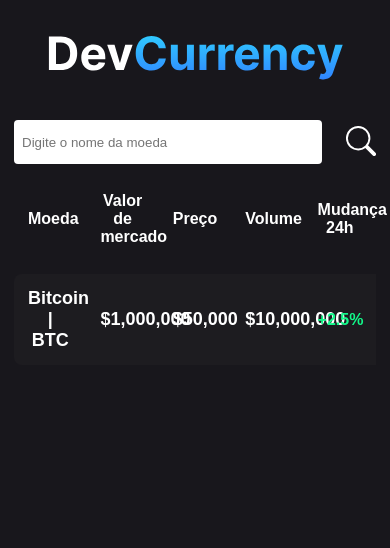
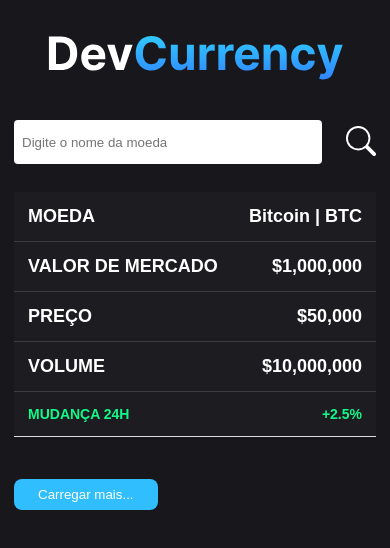
Before and after one commit to devisceral/criptoapp, a React (Vite) app: page / in a window 390 px wide. Shown: the top 548 px of the page. Built offline with nearby package versions, Linux system fonts and the light colour scheme.

Commit message:
feat: adiciona busca de criptomoedas

```diff
--- a/src/pages/home/home.module.css
+++ b/src/pages/home/home.module.css
@@ -74,3 +74,64 @@ table td{
     color: #f91257;
     font-weight: bold;
 }
+
+.buttonMore {
+    background-color: #30beff;
+    padding: 8px 24px;
+    color: #fff;
+    margin: 14px 0;
+    border-radius: 8px;
+}
+
+/* RESPONSIVIDADE TABELA*/
+
+@media screen and (max-width: 608px) {
+    table {
+        border: 0;
+    }
+
+    table thead {
+        border: none;
+        clip: rect(0 0 0 0);
+        height: 1px;
+        margin: -1px;
+        overflow: hidden;
+        position: absolute;
+        width: 1px;
+        padding: 0;
+    }
+
+    .tr {
+        border-bottom: 1px solid #DDD;
+        display: block;
+        margin-bottom: 14px;
+    }
+
+    table td {
+        border-bottom: 1px solid rgba(221, 221, 221, 0.170);
+        display: block;
+        text-align: right;
+        font-size: 14px;
+    }
+
+    table td::before {
+        content: attr(data-label);
+        float: left;
+        font-weight: bold;
+        text-transform: uppercase;
+    }
+
+    table td:last-child {
+        border-bottom: 0;
+    }
+
+    td:first-child,
+    th:first-child{
+        border-radius: 0;
+    }
+
+    td:last-child,
+    th:lasct-child{
+        border-radius: 0;
+    }
+}
--- a/src/pages/home/index.tsx
+++ b/src/pages/home/index.tsx
@@ -1,14 +1,32 @@
 import { BsSearch } from "react-icons/bs"
 import styles from "./home.module.css"
-import { Link } from "react-router"
+import { Link, useNavigate } from "react-router"
+import { useState } from "react"
 
 export function Home(){
+    const [input, setInput] = useState("")
+
+    const navigate = useNavigate();
+
+    function handleSubmit(e: React.SubmitEvent){
+        e.preventDefault()
+
+        if(input === "") return;
+
+        navigate(`/detail/${input}`)
+    }
+
+    function handleGetMore(){
+        alert("Teste")
+    }
     return(
         <main className={styles.container}>
-            <form className={styles.form}>
+            <form className={styles.form} onSubmit={handleSubmit}>
                 <input
                     type="text"
                     placeholder="Digite o nome da moeda"
+                    value={input}
+                    onChange={(e) => setInput(e.target.value)}
                 />
                 <button type="submit">
                     <BsSearch size={30} color="#FFF" />
@@ -50,6 +68,10 @@ export function Home(){
                     </tr>
                 </tbody>
             </table>
+
+            <button className={styles.buttonMore} onClick={handleGetMore}>
+                Carregar mais...
+            </button>
         </main>
     )
 }
```
